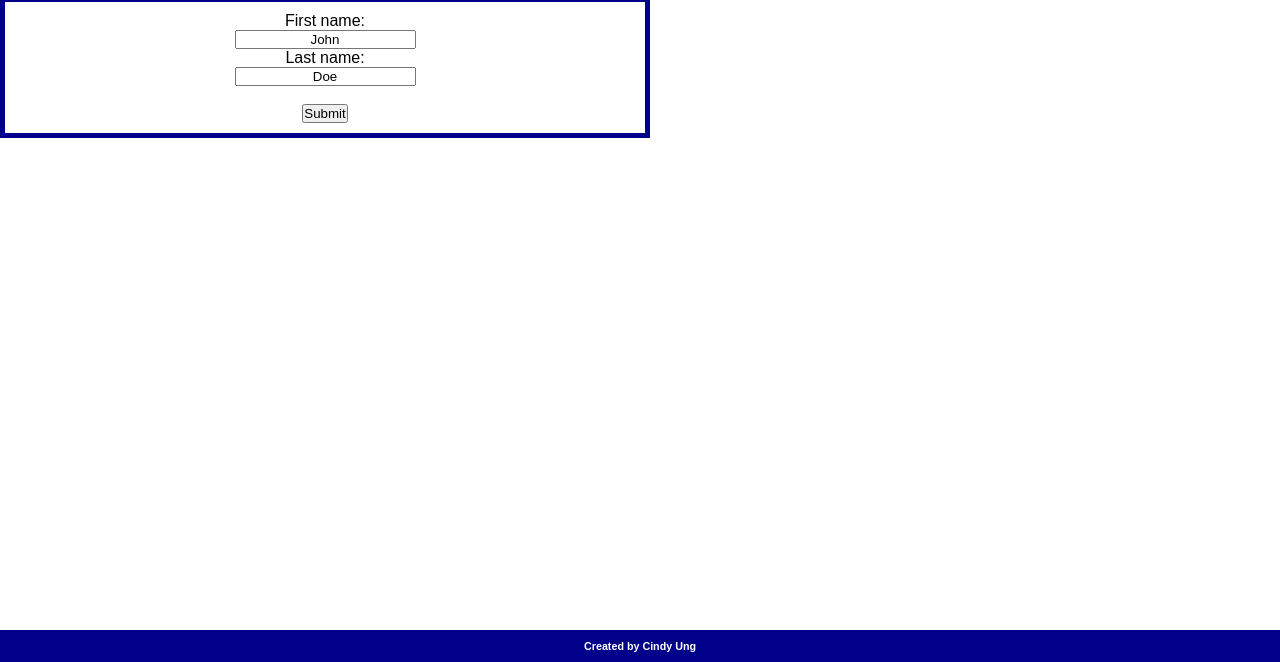
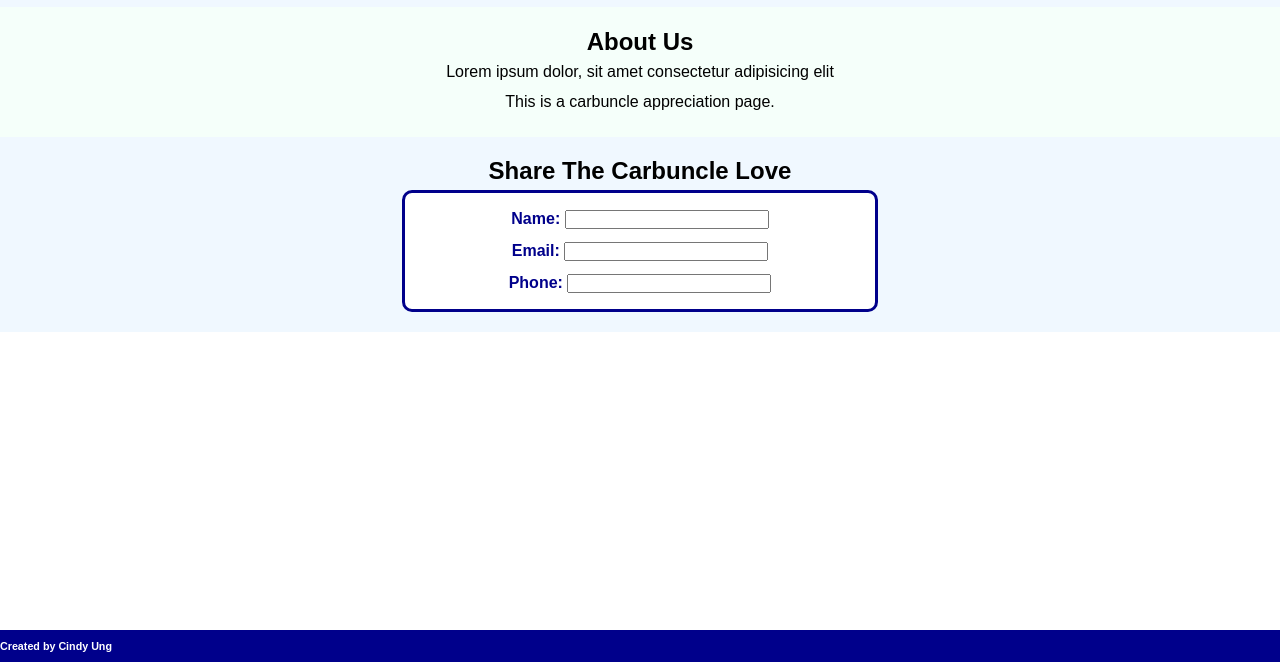
Before and after one commit to cindyung56/01-landing-page, a plain HTML site: page index.html in a window 1280 px wide. Shown: the part 138-800 px from the top of the page. Drawn offline with Linux system fonts and the light colour scheme.

Commit message:
added styling to sections

```diff
--- a/assets/css/style.css
+++ b/assets/css/style.css
@@ -1,6 +1,5 @@
 *{
     font-family: Arial, Helvetica, sans-serif;
-    text-align: center;
     margin: 0;
     padding: 0;
 }
@@ -9,7 +8,6 @@
 /* Element Selectors */
 header{
     background-color: darkblue;
-
     width: 100%;
     top: 0;
     left: 0;
@@ -18,6 +16,10 @@ header{
 
 a{
     text-decoration: none;
+}
+
+ul{
+    list-style: none;
 }
 
 h1{
@@ -35,16 +37,41 @@ footer{
 }
 
 form{
-    border: 5px solid darkblue;
-    width: 50%;
-    padding: 10px 0;
+    border: 3px solid darkblue;
+    border-radius: 10px;
+    position: relative;
+    margin: 0 auto;
+    width: 450px;
+    padding: 10px;
+    line-height: 2em;
+    background-color: white;
+}
+
+input{
+    width: 200px;
+}
+
+label{
+    font-weight: bold;
+    color: darkblue;
 }
 
 
+
+
 /* Class Selectors */
+.align-center{
+    text-align: center;
+}
+
+.align-right{
+    text-align: right;
+}
+
+
 .navigation-bar{
     text-align: right;
-    list-style: none;
+
 }
 
 .nav-link{
@@ -64,10 +91,28 @@ form{
 }
 
 .first-section{
-    padding: 15px;
+    padding: 20px;
     background-color: aliceblue;
     top: 53.2px;
 }
+
+.about-section{
+    background-color: mintcream;
+    padding: 20px;
+    line-height: 30px;
+}
+
+
+.contact-section{
+    background-color: aliceblue;
+    padding: 20px;
+}
+
+.contact-section h2{
+    margin-bottom: 5px;
+}
+
+
 
 
 /*
--- a/index.html
+++ b/index.html
@@ -19,27 +19,34 @@
 
         <main>
             <section class="first-section">
-                <div>
-                    <h1>Welcome</h1>
-                </div>
+                <h1 class="align-center">Carbuncle</h1>
             </section>
 
             <section class="about-section">
-                <div>
+                <h2 class="align-center">About Us</h2>
 
-                </div>
+                <p class="align-center">Lorem ipsum dolor, sit amet consectetur adipisicing elit</p>
+                <p class="align-center">This is a carbuncle appreciation page.</p>
             </section>
 
             <section class="contact-section">
-                <div>
-                    <form action="/action_page.php">
-                        <label for="fname">First name:</label><br>
-                        <input type="text" id="fname" name="fname" value="John"><br>
-                        <label for="lname">Last name:</label><br>
-                        <input type="text" id="lname" name="lname" value="Doe"><br><br>
-                        <input type="submit" value="Submit">
-                    </form>
-                </div>
+                <h2 class="align-center">Share The Carbuncle Love</h2>
+                <form>
+                    <ul class="align-center">
+                        <li>
+                            <label class="align-right" for="name">Name:</label>
+                            <input type="text" id="contact-name" name="name">
+                        </li>
+                        <li>
+                            <label class="align-right" for="email">Email:</label>
+                            <input type="text" id="contact-email" name="email">
+                        </li>
+                        <li>
+                            <label class="align-right" for="phone-number">Phone:</label>
+                            <input type="text" id="contact-phone" name="phone">
+                        </li>
+                    </ul>
+                </form>
             </section>
 
 
```
